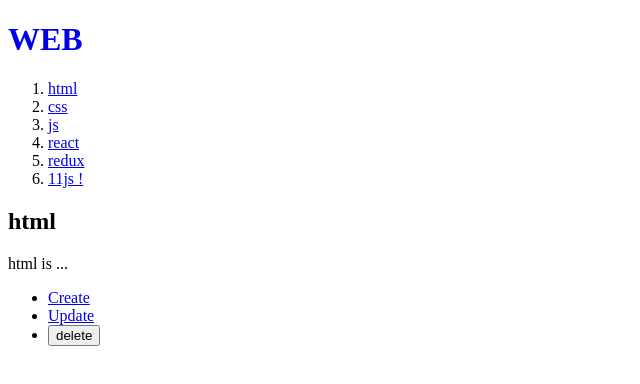
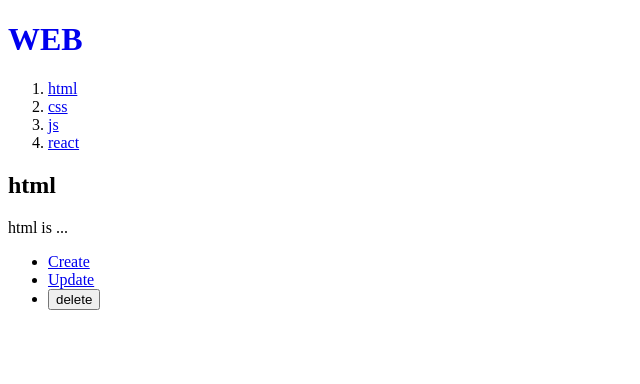
Before and after one commit to abi-hong/React, a Next.js app in the folder nextjs/: page /read/1 in a window 1280 px wide. Shown: the top 384 px of the page, without its empty margins (0-640 px from the left). Built offline with nearby package versions, Linux system fonts and the light colour scheme; data requests are answered from the project's data file.

Commit message:
글 삭제

```diff
--- a/nextjs/db.json
+++ b/nextjs/db.json
@@ -19,16 +19,6 @@
       "title": "react",
       "body": "react is ...",
       "id": 4
-    },
-    {
-      "title": "redux",
-      "body": "redux is ...",
-      "id": 5
-    },
-    {
-      "title": "11js !",
-      "body": "js is update!11",
-      "id": 6
     }
   ],
   "posts": [
--- a/nextjs/src/app/Control.tsx
+++ b/nextjs/src/app/Control.tsx
@@ -1,16 +1,26 @@
 "use client";
 import Link from 'next/link';
-import { useParams } from 'next/navigation';
+import { useParams, useRouter } from 'next/navigation';
 
 export function Control() {
+  const router = useRouter();
   const params = useParams();
   const id = params.id;
+
   return (
     <ul>
       <li><Link href="/create">Create</Link></li>
       {id ? <>
         <li><Link href={`/update/${id}`}>Update</Link></li>
-        <li><input type="button" value="delete" /></li>
+        <li><input type="button" value="delete" onClick={() => {
+          const options = { method: 'DELETE' }
+          fetch(`http://localhost:9000/topics/${id}`, options)
+          .then((res) => res.json())
+          .then((result) => {
+            router.refresh();
+            router.push('/');
+          })
+        }} /></li>
       </> : null}
     </ul>
   );
```
